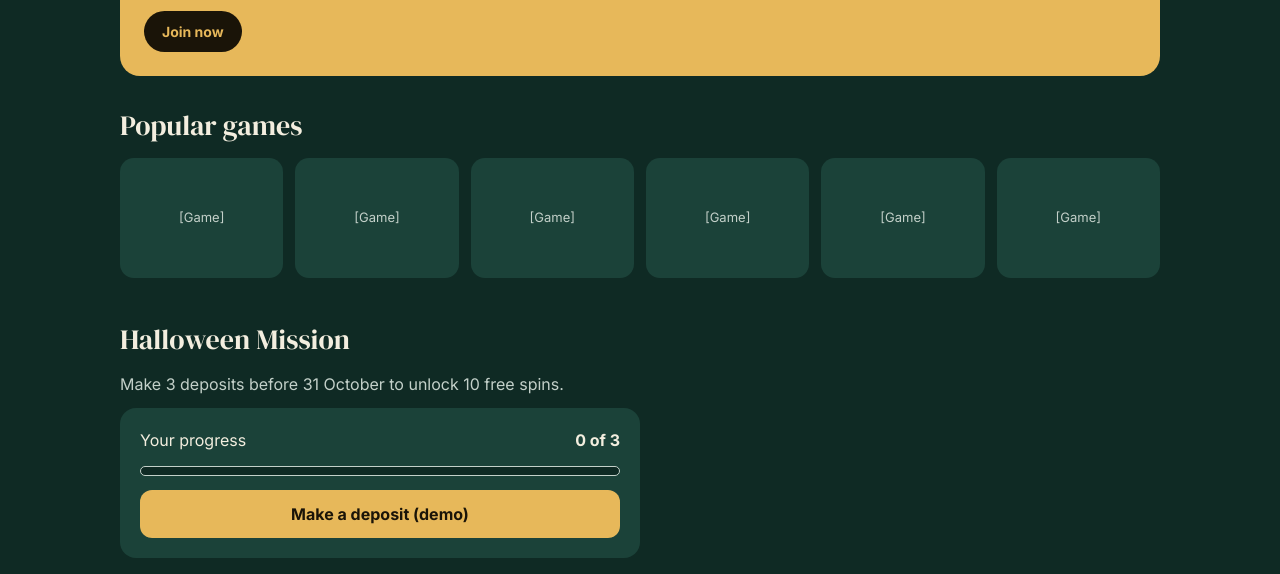
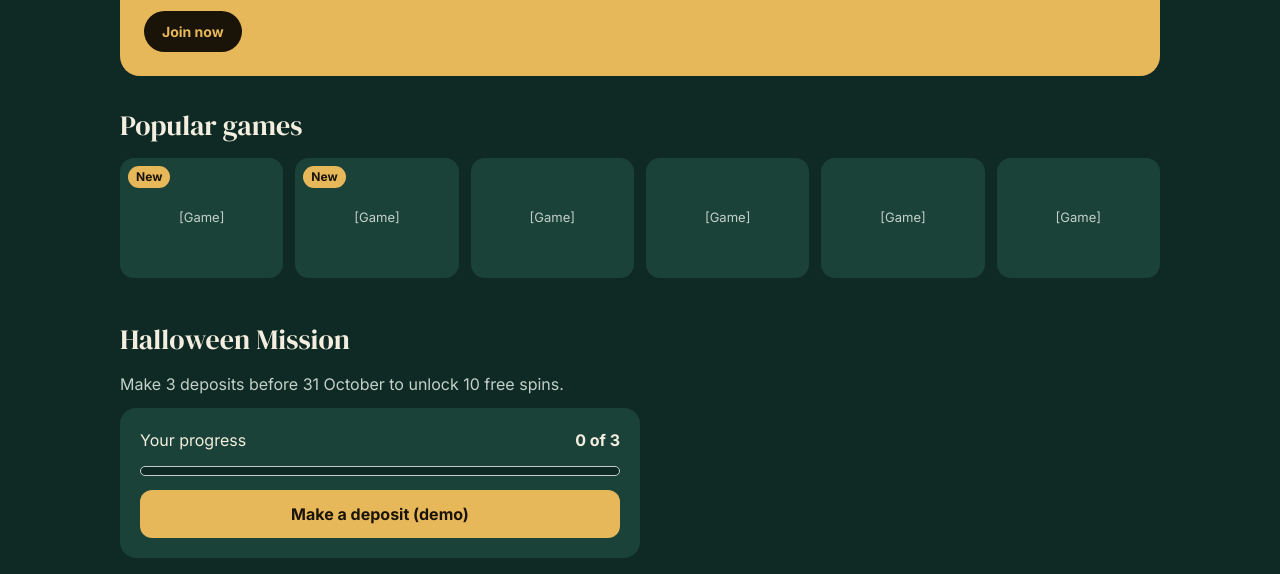
Before and after one commit to evolutionMR/aurora-spins-demo, a website: page public/index.html in a window 1280 px wide. Shown: the part 226-800 px from the top of the page. Drawn offline with Linux system fonts and the light colour scheme.

Commit message:
Add New badge to first two lobby game tiles
Co-authored-by: Julian Vella <57744611+evolutionMR@users.noreply.github.com>

Co-Authored-By: Claude Sonnet 5.5 <noreply@anthropic.com>

```diff
--- a/public/index.html
+++ b/public/index.html
@@ -32,8 +32,8 @@
 
       <h1 id="lobby-title" class="section-title">Popular games</h1>
       <div class="games">
-        <div class="game">[Game]</div>
-        <div class="game">[Game]</div>
+        <div class="game">[Game]<span class="badge-new">New</span></div>
+        <div class="game">[Game]<span class="badge-new">New</span></div>
         <div class="game">[Game]</div>
         <div class="game">[Game]</div>
         <div class="game">[Game]</div>
--- a/public/styles.css
+++ b/public/styles.css
@@ -35,7 +35,8 @@ main { max-width: 1080px; margin: 0 auto; padding: 0 20px 40px; display: flex; f
 .promo-cta { align-self: flex-start; margin-top: 8px; background: var(--on-accent); color: var(--accent); border-radius: 999px; padding: 10px 18px; font-weight: 700; font-size: 14px; }
 
 .games { display: grid; grid-template-columns: repeat(auto-fill, minmax(150px, 1fr)); gap: 12px; }
-.game { height: 120px; border-radius: 14px; background: var(--surface); display: flex; align-items: center; justify-content: center; color: var(--muted); font-size: 13px; }
+.game { position: relative; height: 120px; border-radius: 14px; background: var(--surface); display: flex; align-items: center; justify-content: center; color: var(--muted); font-size: 13px; }
+.badge-new { position: absolute; top: 8px; left: 8px; background: var(--accent); color: var(--on-accent); font-size: 12px; font-weight: 700; padding: 2px 8px; border-radius: 999px; }
 
 .card { background: var(--surface); border-radius: var(--radius); padding: 20px; display: flex; flex-direction: column; gap: 14px; max-width: 520px; }
 .row { display: flex; justify-content: space-between; gap: 16px; }
```
